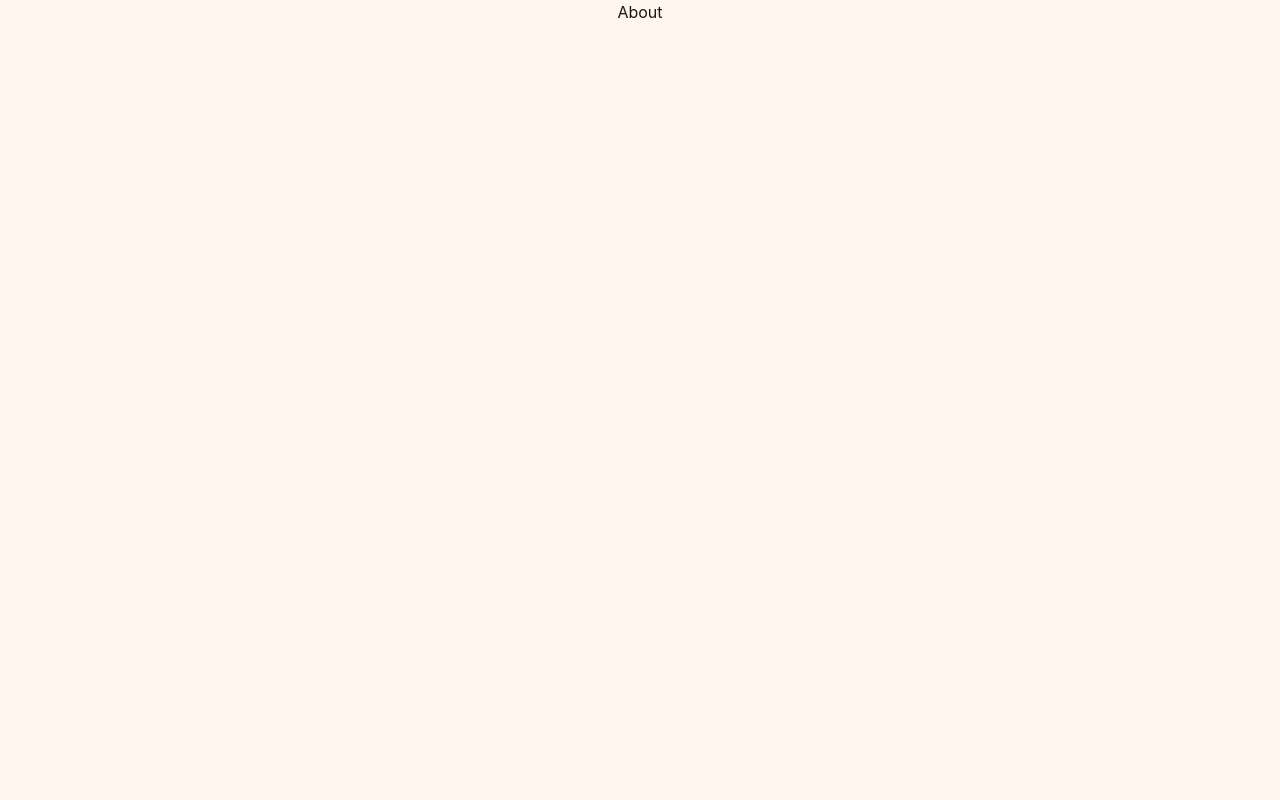
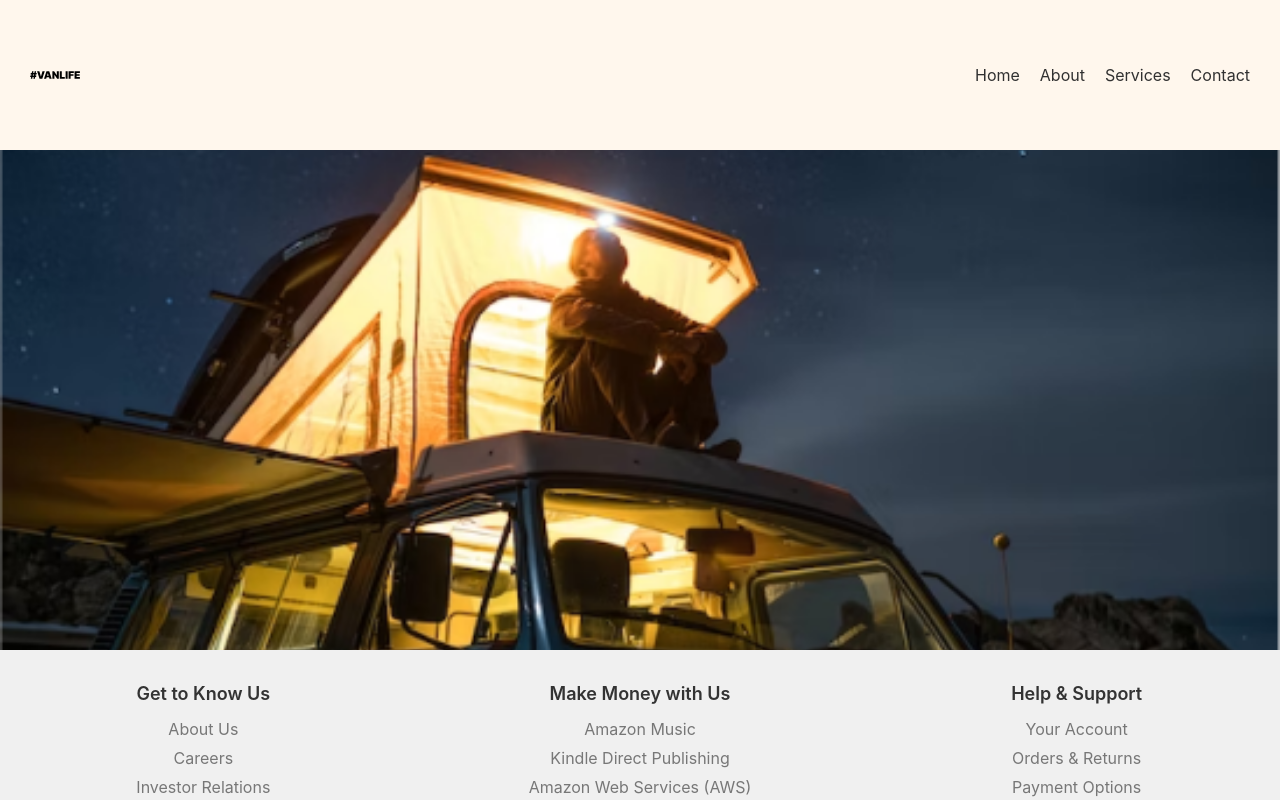
Before and after one commit to Masterchinedum/Vanlife, a React (Vite) app: page /about in a window 1280 px wide. Shown: the top 800 px of the page. Built offline with nearby package versions, Linux system fonts and the light colour scheme.

Commit message:
Add About page and update styling

```diff
--- a/src/main.jsx
+++ b/src/main.jsx
@@ -1,13 +1,14 @@
 import ReactDOM from 'react-dom/client';
 import { BrowserRouter as Router, Routes, Route } from 'react-router-dom';
-import App from './App.jsx'
-import './index.css'
+import App from './App.jsx';
+import About from './pages/About.jsx';
+import './index.css';
 
 ReactDOM.createRoot(document.getElementById('root')).render(
   <Router>
     <Routes>
       <Route path="/" element={<App />}></Route>
-      <Route path="/about" element={<p>About</p>}></Route>
+      <Route path="/about" element={<About />}></Route>
       <Route path="/:catchAll(.*)" element={<p>Not found</p>}></Route>
     </Routes>
 
--- /dev/null
+++ b/src/pages/About.css
@@ -0,0 +1,23 @@
+#root {
+    max-width: 2280px;
+    margin: 0px;
+    padding: 0px;
+    text-align: center;
+  }
+
+  * {
+    /* box-sizing: border-box; */
+    margin: 0;
+    padding: 0;
+  }
+
+  .aboutHero {
+        margin: 0px;
+        padding: 150px 50px;
+        min-height: 500px;
+        background-image: url('../assets/aboutCover.png');
+        background-color: #f0f0f0;
+        background-size: cover;
+        background-position: center;
+
+  }
--- a/src/pages/About.jsx
+++ b/src/pages/About.jsx
@@ -1,23 +1,16 @@
 // import { useState } from 'react'
-// import reactLogo from './assets/react.svg'
 import Navbar from '../components/Navbar';
 import Footer from '../components/Footer.jsx';
-// import AboutMe from './pages/AboutMe';
-import '../App.css';
+
+import './About.css';
 
 function App() {
   return (
     <>
-      <div className='navCont'>
+      <div className='aboutPage'>
         <Navbar />
       </div>
-      <div className = 'hero'>
-        <h1 className='heroHeading'>You got the travel plans, we got the travel vans.</h1>
-        <p className='heroText'>Add adventure to your life by joining the #vanlife movement. Rent the perfect van to make your perfect road trip.</p>
-        <div className = 'heroBtnc'>
-          <button className='heroBtn center'>Find your van</button>
-        </div>
-      </div>
+        <div className='aboutHero'></div>
 
       <Footer />
 
```
Also changed, not shown: src/assets/aboutCover.png (added).
